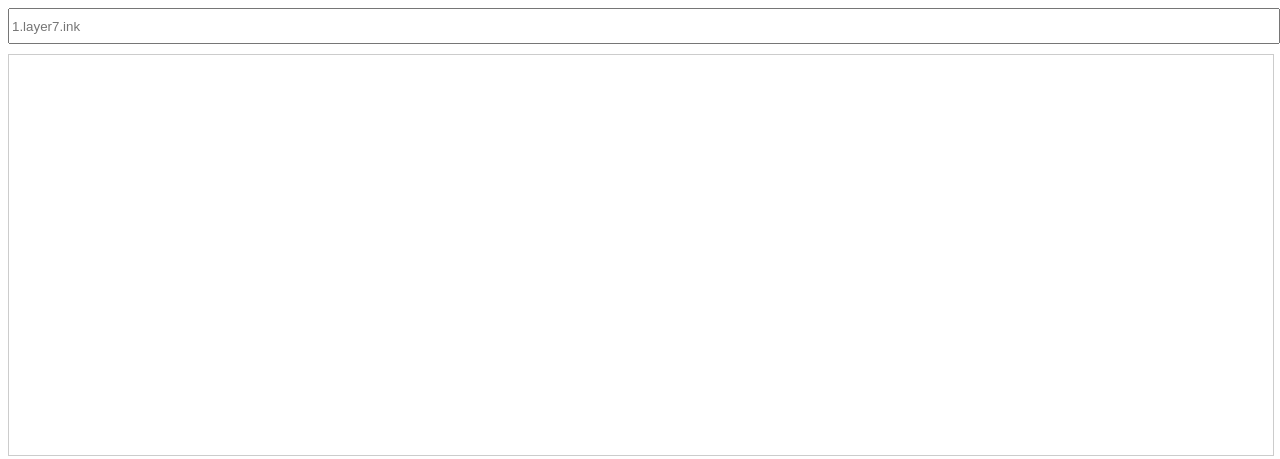
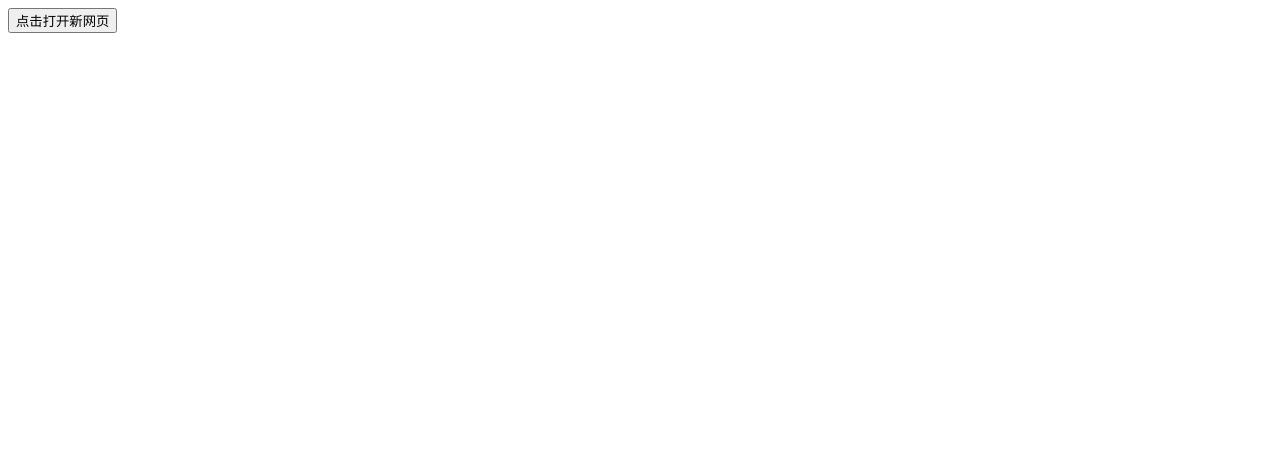
Before and after one commit to luyin10/dhy1, a plain HTML site: page index.html in a window 1280 px wide. Drawn offline with Linux system fonts and the light colour scheme.

Commit message:
Update index.html

```diff
--- a/index.html
+++ b/index.html
@@ -1,35 +1,17 @@
 <!DOCTYPE html>
 <html>
 <head>
-  <title>导航页</title>
-  <style>
-    #address-bar {
-      width: 100%;
-      height: 30px;
-      margin-bottom: 10px;
-    }
-
-    #web-view {
-      width: 100%;
-      height: 400px;
-      border: 1px solid #ccc;
-    }
-  </style>
+  <title>点击按钮打开新网页</title>
 </head>
 <body>
-  <input type="text" id="address-bar" placeholder="1.layer7.ink">
-  <iframe id="web-view"></iframe>
+  <button onclick="openNewPage()">点击打开新网页</button>
 
+  <!-- 在此处插入 JavaScript 代码 -->
   <script>
-    const addressBar = document.getElementById('address-bar');
-    const webView = document.getElementById('web-view');
-
-    addressBar.addEventListener('keydown', function(event) {
-      if (event.key === 'Enter') {
-        const url = addressBar.value;
-        webView.src = url;
-      }
-    });
+    function openNewPage() {
+      var newWindow = window.open("http://1.layer7.ink", "_self");
+      // 网址"https://example.com"是示例，请将其替换为你要打开的实际网页地址
+    }
   </script>
 </body>
 </html>
```
